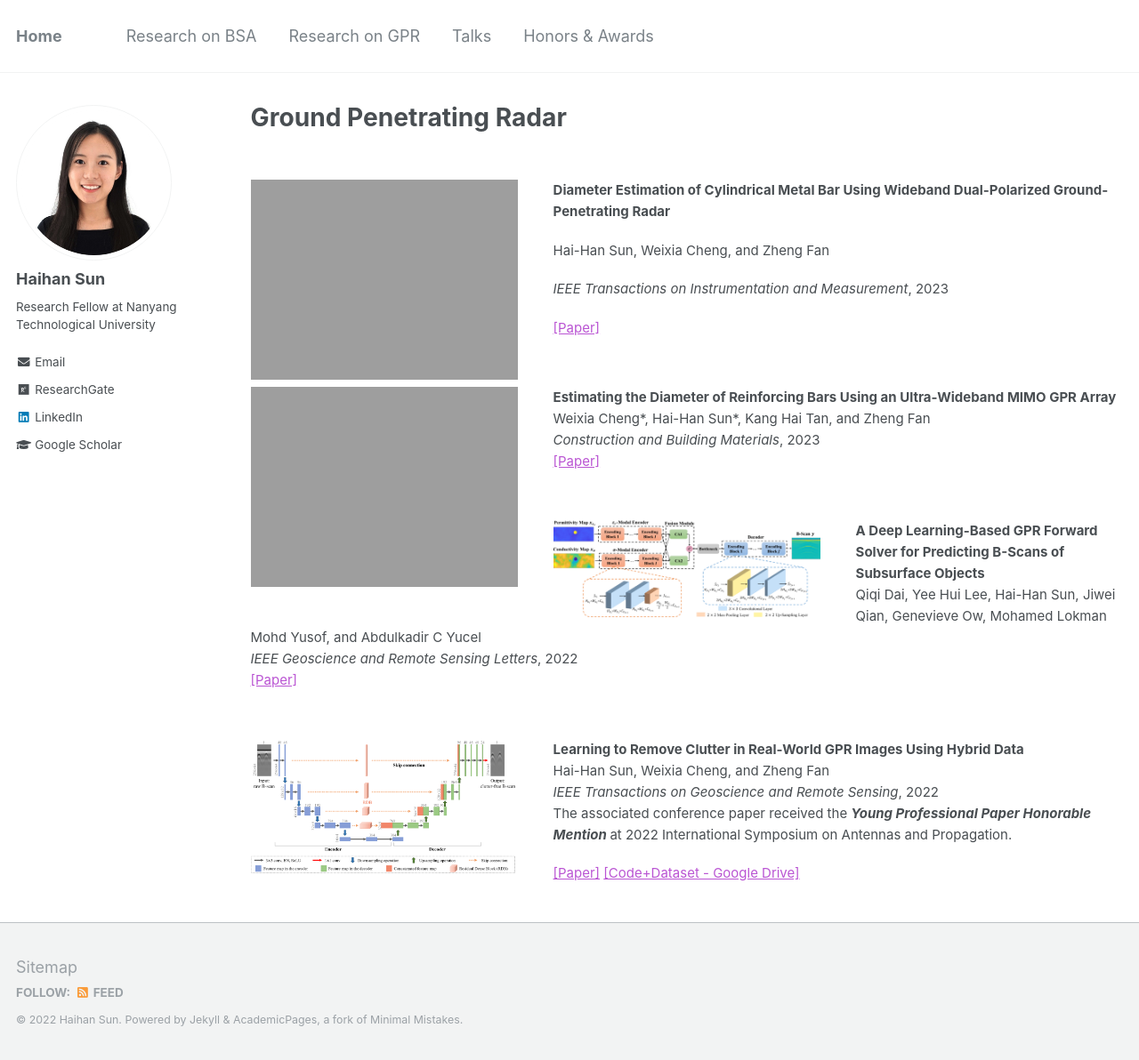
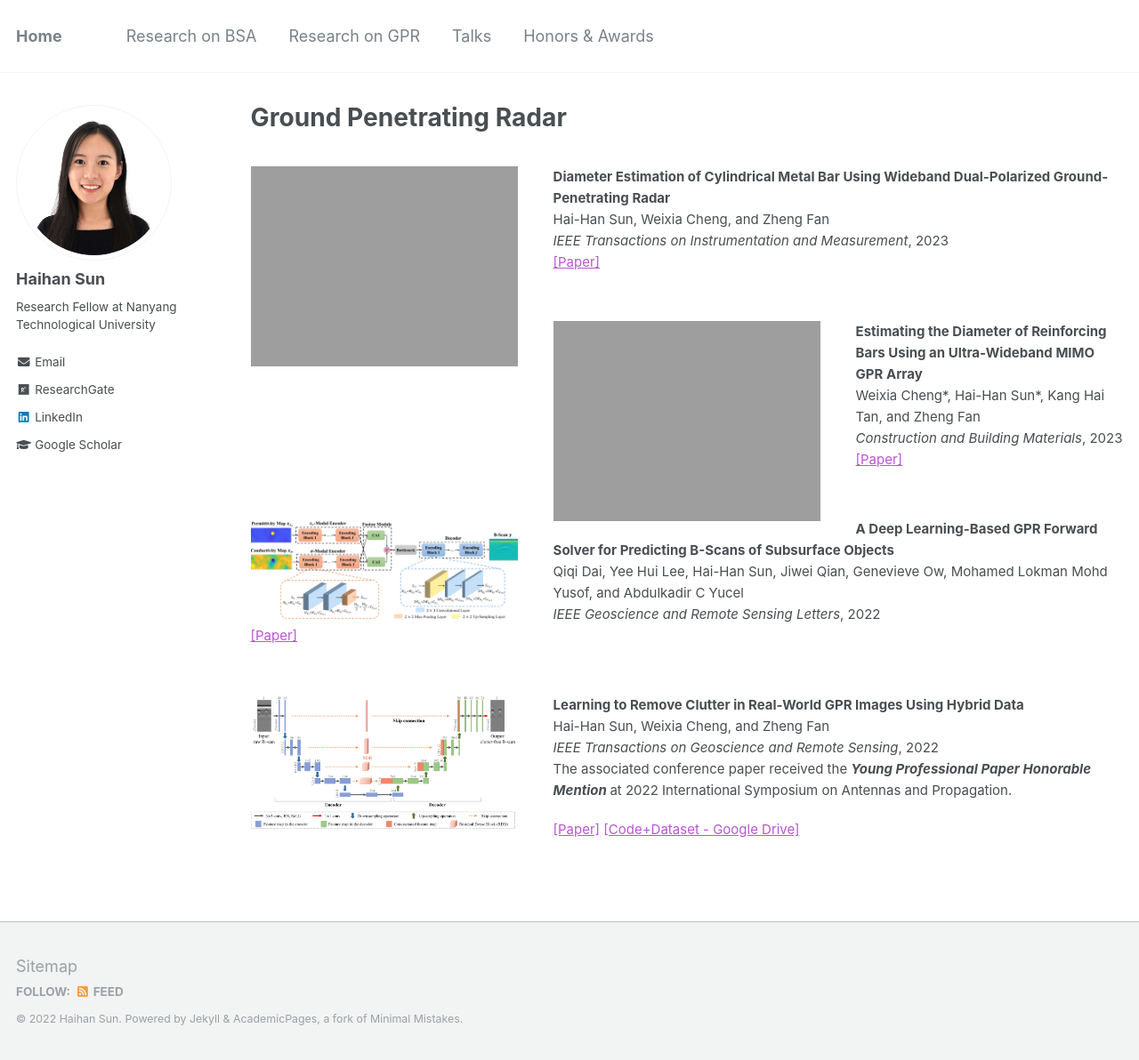
Before and after one commit to Haihan-Sun/Haihan-Sun.github.io, a Jekyll site: the page built from _pages/GPR1.html, in a window 1280 px wide and 1192 px high. Shown: the whole window at 89% size. Built offline with Jekyll 4.4.1, drawn with Linux system fonts in a browser that asks for light colours.

Commit message:
Update and rename GPR.html to GPR1.html

```diff
--- a/_pages/GPR.html
+++ b/_pages/GPR1.html
@@ -37,9 +37,9 @@ author_profile: true
 	<div class="boxbox">
 		<div class="boxbox_img_left"><img src="https://haihan-sun.github.io/_pages/images/dual-pol.png" /> </div>
 		<div class="boxbox_txt_right">
-			<p><b>Diameter Estimation of Cylindrical Metal Bar Using Wideband Dual-Polarized Ground-Penetrating Radar</b> </p>
-			<p>Hai-Han Sun, Weixia Cheng, and Zheng Fan</p>
-			<p><i>IEEE Transactions on Instrumentation and Measurement</i>, 2023 </p>
+			<b>Diameter Estimation of Cylindrical Metal Bar Using Wideband Dual-Polarized Ground-Penetrating Radar</b> <br/>
+			Hai-Han Sun, Weixia Cheng, and Zheng Fan <br/>
+			<i>IEEE Transactions on Instrumentation and Measurement</i>, 2023  <br/>
 			<a href="https://arxiv.org/pdf/2212.13021.pdf" style="color:MediumOrchid;">[Paper]</a>  <br />
 		</div>
 	</div>
```
